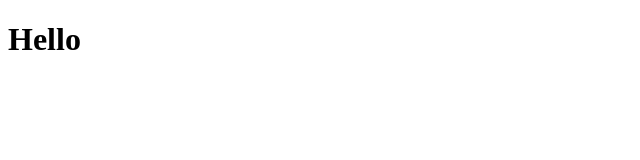
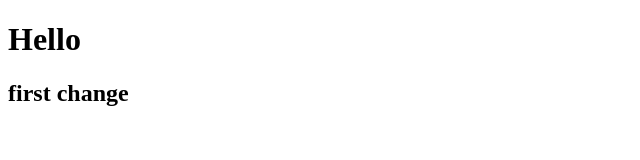
Before and after one commit to Sreerag-K-P/datewithgit, a plain HTML site: page index.html in a window 1280 px wide. Shown: the whole page, without its empty margins (0-640 px from the left). Drawn offline with Linux system fonts and the light colour scheme.

Commit message:
second commit

```diff
--- a/index.html
+++ b/index.html
@@ -9,6 +9,7 @@
 
 <body>
     <h1>Hello</h1>
+    <h2>first change</h2>
 </body>
 
 </html>
```
